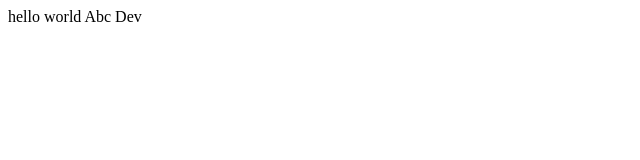
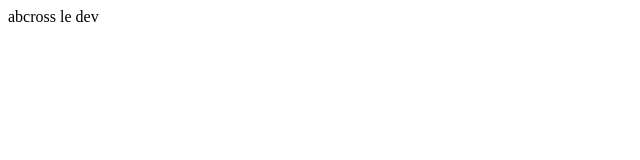
Before and after one commit to abcrossedlol/git-test, a plain HTML site: page index.html in a window 1280 px wide. Shown: the full height of the page, 0-640 px from the left. Drawn offline with Linux system fonts and the light colour scheme.

Commit message:
changement de texte

```diff
--- a/index.html
+++ b/index.html
@@ -6,6 +6,6 @@
     <title>Document</title>
 </head>
 <body>
-    hello world Abc Dev
+    abcross le dev
 </body>
 </html>
```
